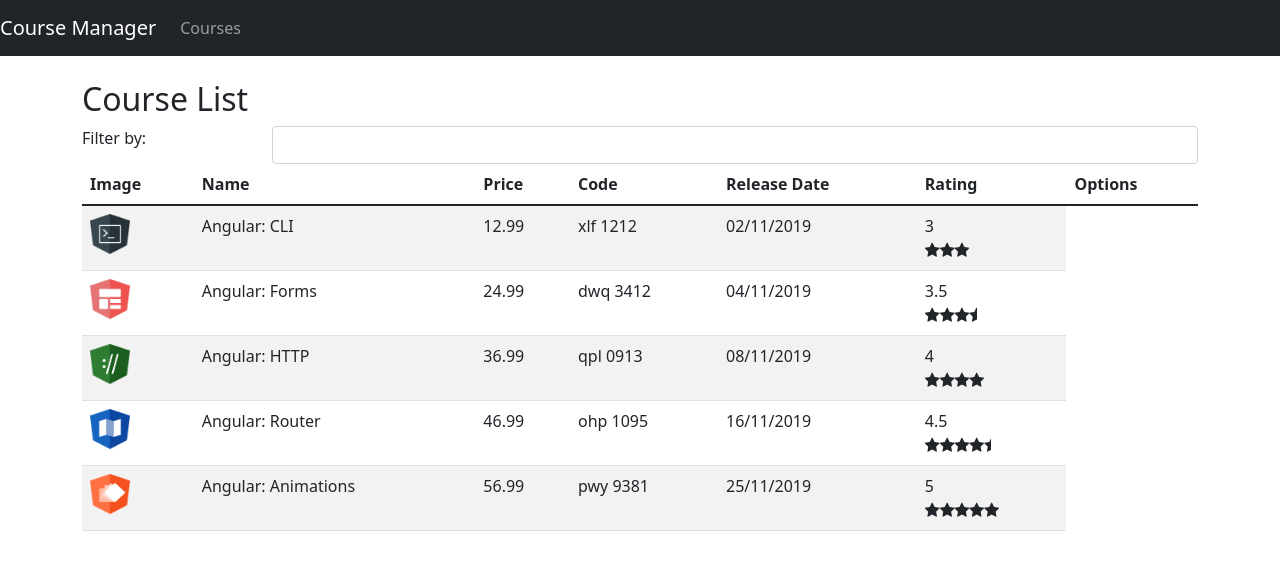
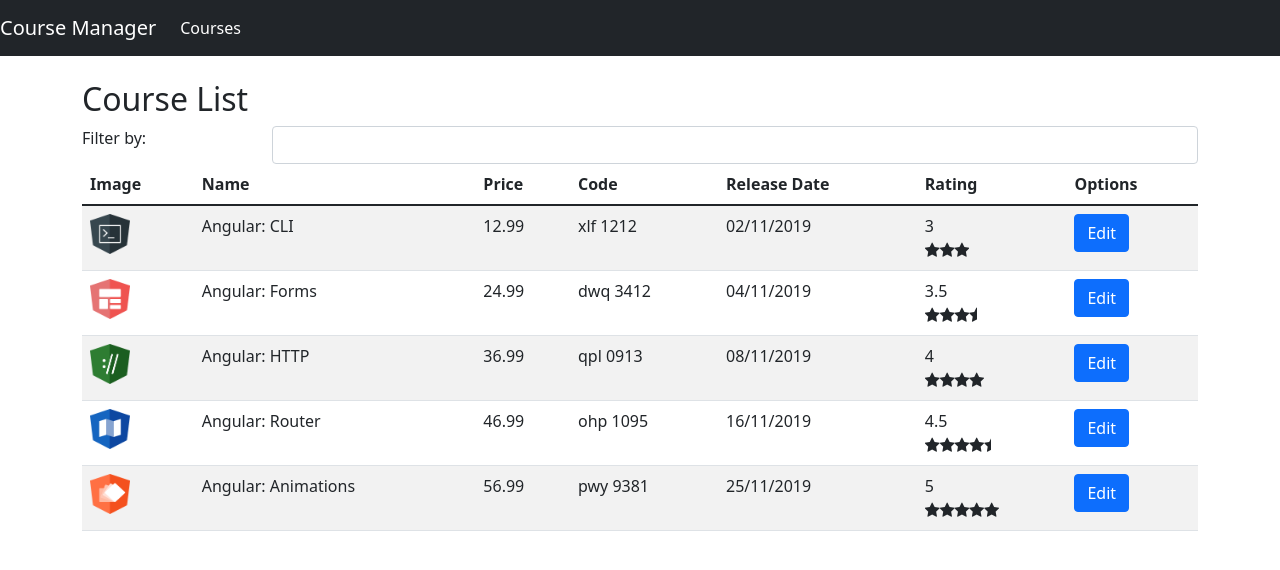
Before and after one commit to ArturBarreto/angular-course-manager, an Angular app: page /courses in a window 1280 px wide. Shown: the top 570 px of the page. Built offline with nearby package versions, Linux system fonts and the light colour scheme.

Commit message:
Rotas via links

```diff
--- /dev/null
+++ b/src/app/courses/course-info.component.html
@@ -0,0 +1 @@
+<h2>Course Id = {{ courseId }}</h2>
--- /dev/null
+++ b/src/app/courses/course-info.component.ts
@@ -0,0 +1,20 @@
+import { Component, OnInit } from "@angular/core";
+import { ActivatedRoute } from "@angular/router";
+
+@Component({
+    templateUrl: './course-info.component.html'
+})
+
+export class CourseInfoComponent implements OnInit{
+
+    courseId!: number;
+
+    constructor(private activatedRoute: ActivatedRoute) {
+
+    }
+
+    ngOnInit(): void {
+        this.courseId = Number(this.activatedRoute.snapshot.paramMap.get('id'));
+    }
+
+}
--- a/src/app/courses/course-list-component.html
+++ b/src/app/courses/course-list-component.html
@@ -33,6 +33,9 @@
                 {{ course.rating }}
                 <app-star [rating]="course.rating"></app-star>
             </td>
+            <td>
+                <a [routerLink]="['/courses/info', course.id]" class="btn btn-primary">Edit</a>
+            </td>
         </tr>
     </tbody>
 </table>
--- a/src/app/nav-bar/nav-bar.component.html
+++ b/src/app/nav-bar/nav-bar.component.html
@@ -1,5 +1,5 @@
 <nav class="navbar navbar-expand-lg navbar-dark bg-dark">
-    <a href="#" class="navbar-brand">Course Manager</a>
+    <a [routerLink]="['courses/']" class="navbar-brand">Course Manager</a>
 
     <button class="navbar-toggler" type="button" data-toggle="collapse" data-target="#navbarSupportedContent"
         aria-controls="navbarSupportedContent" aria-expanded="false" aria-label="Toggle navigation">
@@ -9,7 +9,7 @@
     <div class="collapse navbar-collapse" id="navbarSupportedContent">
         <ul class="navbar-nav mr-auto">
             <li class="nav-item">
-                <a href="#" class="nav-link">Courses</a>
+                <a [routerLink]="['courses/']" routerLinkActive= "active" class="nav-link">Courses</a>
             </li>
         </ul>
     </div>
```
Also changed, not shown: src/app/app.module.ts (+8 -3 lines).
